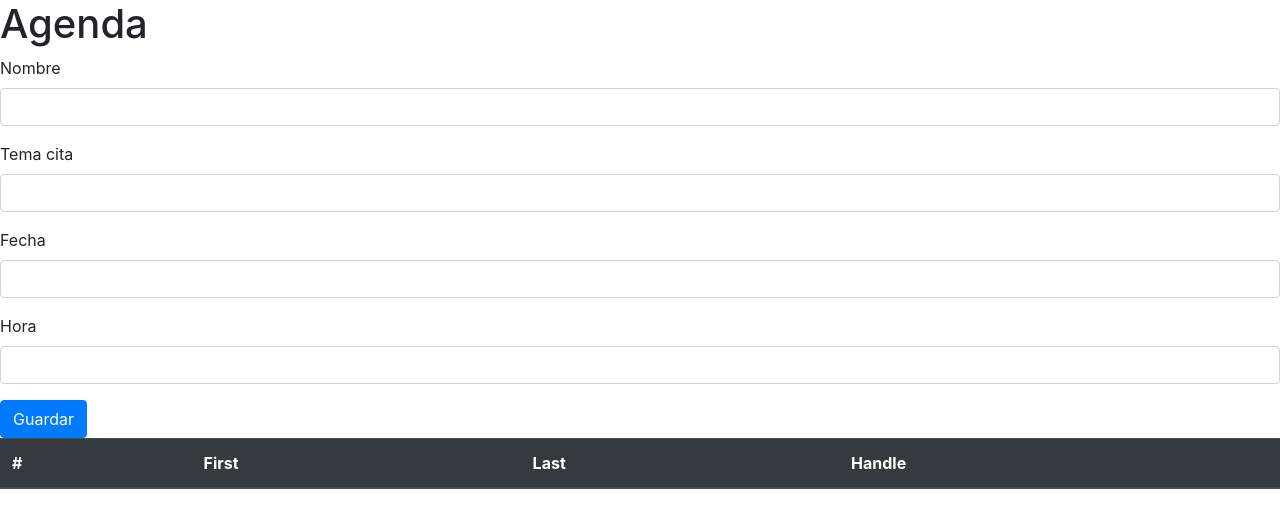
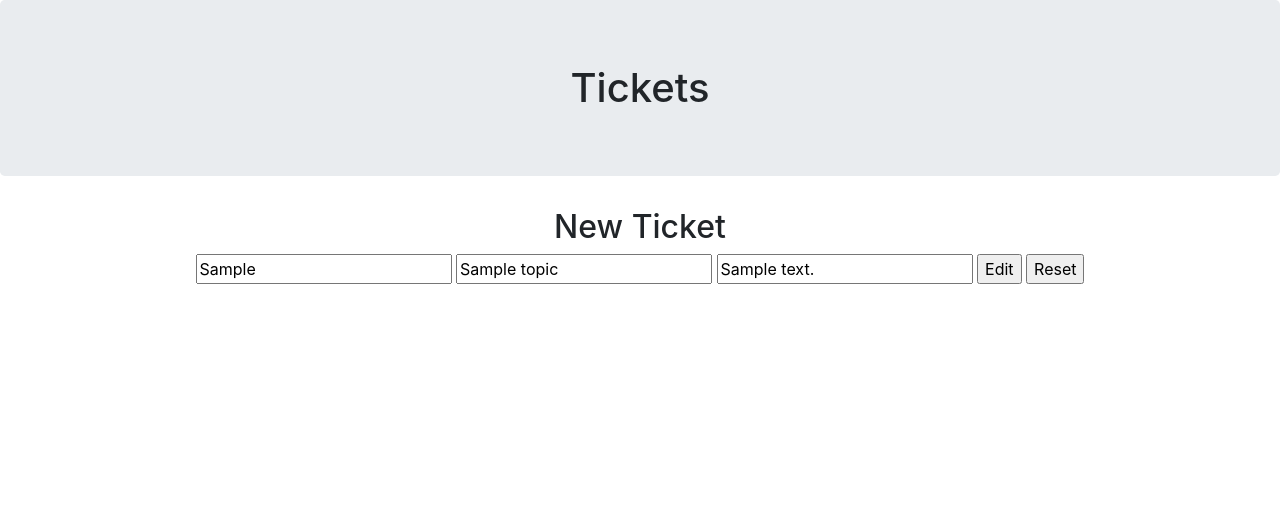
Before and after one commit to sergiopons/Consultorio, a PHP site: template src/views/EditTicket.php in a window 1280 px wide. Shown: the top 528 px of the page. Run offline with PHP 8.4, Linux system fonts and the light colour scheme; the template is opened without the code that fills it: most values are stand-ins (such as "Sample title", 1, 10 or a date in 2020); lists and menus that the app fills with data are empty; some libraries are stand-ins or nearby versions.

Commit message:
edit code

```diff
--- a/src/views/EditTicket.php
+++ b/src/views/EditTicket.php
@@ -1,60 +1,19 @@
-
-<!DOCTYPE html>
-<html lang="en">
-
-<head>
-  <meta charset="UTF-8">
-  <!-- <meta name="viewport" content="width=device-width, initial-scale=1.0"> -->
-  <link rel="stylesheet" href="https://cdn.jsdelivr.net/npm/bootstrap@4.5.3/dist/css/bootstrap.min.css" integrity="sha384-TX8t27EcRE3e/ihU7zmQxVncDAy5uIKz4rEkgIXeMed4M0jlfIDPvg6uqKI2xXr2" crossorigin="anonymous">
-  <meta name="viewport" content="width=device-width, initial-scale=1, shrink-to-fit=no">
-  <title>Calendar Template</title>
-</head>
+<?php require_once("Modules/Layout.php"); ?>
 
 <body>
-  <header>
-    <h1>Agenda</h1>
-  </header>
+    <?php require_once("Modules/Header.php"); ?>
 
-  <main>
-    <section>
-  <?php
-      include "modules/form.php";
-  ?>
-    </section>
+    <main class="container text-center">
 
-    <section>
-      <!-- <table>
-        <thead>
-          <tr>
-            <th>CODER/TEAM</th>
-            <th>TOPIC</th>
-            <th>DATE</th>
-            <th>ACTION</th>
-          </tr>
-        </thead>
-        <tbody>
-      </tbody>
-     </table> -->
+        <h2 class="text-center">New Ticket</h2>
 
-    </section>
-  <section>
-    <table class="table">
-      <thead class="thead-dark">
-        <tr>
-          <th scope="col">#</th>
-          <th scope="col">First</th>
-          <th scope="col">Last</th>
-          <th scope="col">Handle</th>
-        </tr>
-      </thead>
-      <tbody>
-      </tbody>
-    </table>
-  </section>
+        <form action='?action=update&id=<?php echo $data["ticket"]->getId() ?>' method="post">
+            <input type="text" name="Coder/Team" required value='<?php echo $data["ticket"]->getCoderTeam() ?>'>
+            <input type="text" name="Topic" required value='<?php echo $data["ticket"]->getTopic() ?>'>
+            <input type="text" name="Description" required value='<?php echo $data["ticket"]->getDescription() ?>'>
+            <input type="submit" value="Edit">
+            <input type="reset" value="Reset">
+        </form>
+    </main>
 
-  </main>
-  <script src="https://code.jquery.com/jquery-3.5.1.slim.min.js" integrity="sha384-DfXdz2htPH0lsSSs5nCTpuj/zy4C+OGpamoFVy38MVBnE+IbbVYUew+OrCXaRkfj" crossorigin="anonymous"></script>
-  <script src="https://cdn.jsdelivr.net/npm/bootstrap@4.5.3/dist/js/bootstrap.bundle.min.js" integrity="sha384-ho+j7jyWK8fNQe+A12Hb8AhRq26LrZ/JpcUGGOn+Y7RsweNrtN/tE3MoK7ZeZDyx" crossorigin="anonymous"></script>
 </body>
-
-</html>
--- /dev/null
+++ b/src/views/Modules/Header.php
@@ -0,0 +1,3 @@
+<header>
+    <h1 class="jumbotron text-center">Tickets</h1>
+</header>
--- /dev/null
+++ b/src/views/Modules/Layout.php
@@ -0,0 +1,12 @@
+<!DOCTYPE html>
+<html lang="es">
+
+<head>
+    <meta charset="UTF-8">
+    <meta name="viewport" content="width=device-width, initial-scale=1.0">
+    <link rel="stylesheet" href="https://cdnjs.cloudflare.com/ajax/libs/font-awesome/5.15.1/css/all.min.css">
+    <link rel="stylesheet" href="https://cdn.linearicons.com/free/1.0.0/icon-font.min.css">
+    <link rel="stylesheet" href="https://cdn.jsdelivr.net/npm/bootstrap@4.5.3/dist/css/bootstrap.min.css" integrity="sha384-TX8t27EcRE3e/ihU7zmQxVncDAy5uIKz4rEkgIXeMed4M0jlfIDPvg6uqKI2xXr2" crossorigin="anonymous">
+    <link rel="stylesheet" href="public/styles/styles.css">
+    <title>Tickets</title>
+</head>
--- a/src/views/modules/form.php
+++ /dev/null
@@ -1,19 +0,0 @@
-<form>
-      <div class="form-group">
-        <label for="exampleInputEmail1">Nombre</label>
-        <input type="email" class="form-control" id="exampleInputEmail1" aria-describedby="emailHelp">
-      </div>
-      <div class="form-group">
-        <label for="exampleInputPassword1">Tema cita</label>
-        <input type="password" class="form-control" id="exampleInputPassword1">
-      </div>
-      <div class="form-group">
-        <label for="exampleInputPassword1">Fecha</label>
-        <input type="password" class="form-control" id="exampleInputPassword1">
-      </div>
-      <div class="form-group">
-        <label for="exampleInputPassword1">Hora</label>
-        <input type="password" class="form-control" id="exampleInputPassword1">
-      </div>
-      <button type="submit" class="btn btn-primary">Guardar</button>
-    </form>
```
Also changed, not shown: src/index.php (+3 -14 lines), src/views/TicketsList.php (+44 -0 lines).
